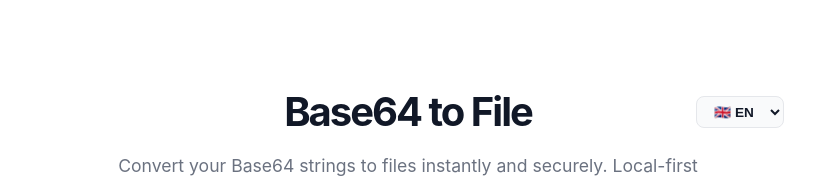
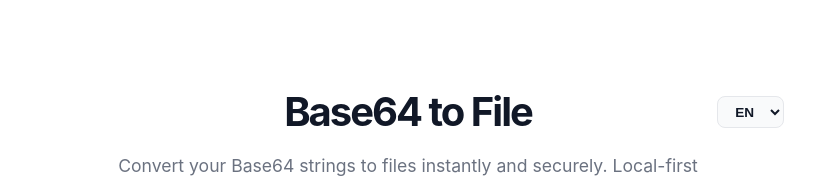
Before and after one commit to jnfire/base64-to-file, a Vue app: page / in a window 1280 px wide. Shown: the top 184 px of the page, without its empty margins (232-1047 px from the left). Built offline with nearby package versions, Linux system fonts and the light colour scheme.

Commit message:
style: remove flag emojis from language selector options

```diff
--- a/src/components/AppHeader.vue
+++ b/src/components/AppHeader.vue
@@ -9,8 +9,8 @@ const { t, locale } = useI18n();
     <div class="header-top">
       <h1>{{ t('header.title') }}</h1>
       <select class="lang-selector" v-model="locale" aria-label="Select language">
-        <option value="es">🇪🇸 ES</option>
-        <option value="en">🇬🇧 EN</option>
+        <option value="es">ES</option>
+        <option value="en">EN</option>
       </select>
     </div>
     <p class="subtitle">{{ t('header.subtitle') }}</p>
```
